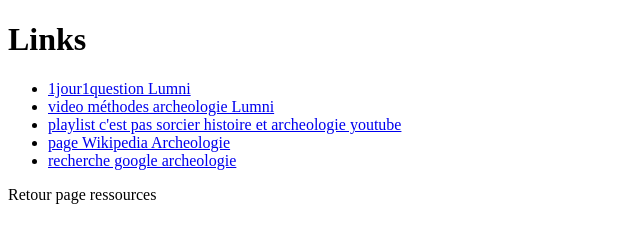
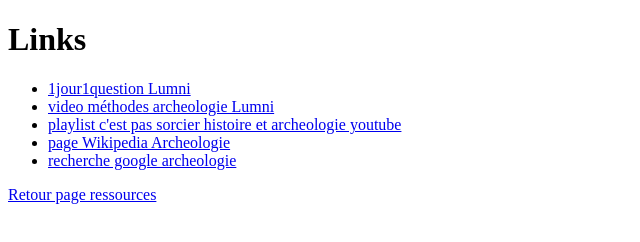
Before and after one commit to Poulpe664/Expose_Latin, a plain HTML site: page ressources/links.html in a window 1280 px wide. Shown: the whole page, without its empty margins (0-640 px from the left). Drawn offline with Linux system fonts and the light colour scheme.

Commit message:
patch link bug

```diff
--- a/ressources/links.html
+++ b/ressources/links.html
@@ -11,5 +11,5 @@
             <li><a href="https://fr.wikipedia.org/wiki/Archeologie">page Wikipedia Archeologie</a></li>
             <li><a href="https://www.google.com/search?client=firefox-b-d&q=archeologie">recherche google archeologie</a></li>
         </ul>
-        <p><a href="./ressources.html"></a>Retour page ressources</p>
+        <p><a href="./ressources.html">Retour page ressources</a></p>
     </body>
```
